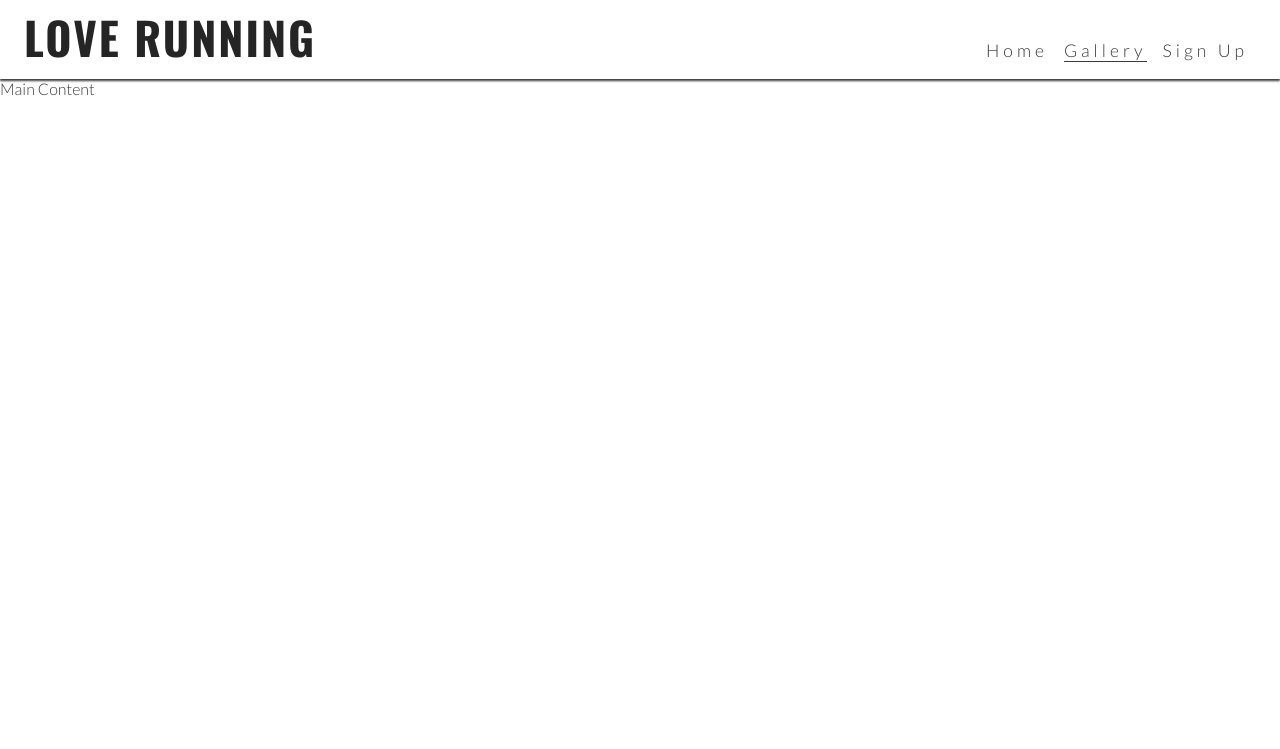
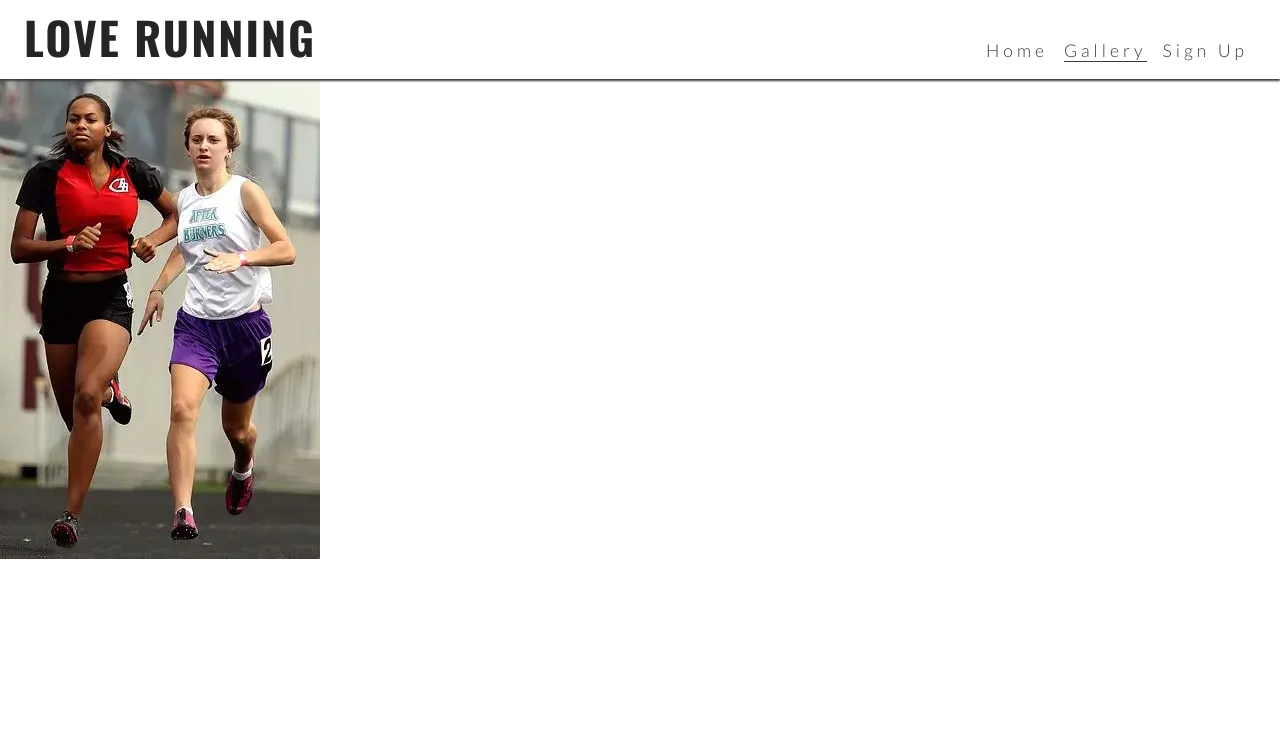
Before and after one commit to TLC-1990/Love-Running, a plain HTML site: page gallery.html in a window 1280 px wide. Shown: the top 749 px of the page. Drawn offline with nearby package versions, Linux system fonts and the light colour scheme.

Commit message:
Add photos to gallery.html page

```diff
--- a/gallery.html
+++ b/gallery.html
@@ -32,8 +32,14 @@
 </header>
 
 <!--Main text-->
-<main>Main Content</main>
+<main>
+<section id="gallery">
+<div id="photos">
+    <img src="assets/images/athletes.webp" alt="Two athletes running together">
 
+</div>
+</section>
+</main>
 <!--Footer text-->
 <footer>
     <ul id="social-networks">
```
Also changed, not shown: assets/images/athletes.webp (added), assets/images/girls.webp (added), assets/images/man.webp (added), assets/images/mud-run.webp (added), assets/images/runner1.webp (added), assets/images/runner2.webp (added), assets/images/runner3.webp (added), assets/images/runner4.webp (added), assets/images/running_gang.webp (added).
